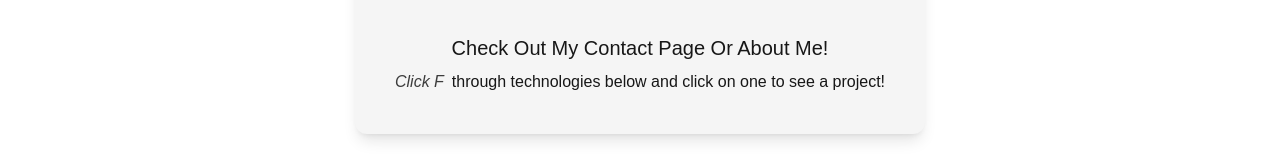
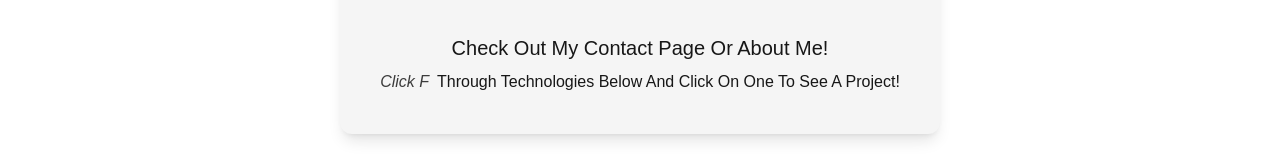
Before and after one commit to TeejMcSteez/nextWebsite, a Next.js app: page / in a window 1280 px wide. Shown: the part 350-510 px from the top of the page. Built offline with nearby package versions, Linux system fonts and the light colour scheme.

Commit message:
Minor UI update

```diff
--- a/src/components/Landing/Landing.tsx
+++ b/src/components/Landing/Landing.tsx
@@ -14,7 +14,7 @@ export default function Landing() {
                 <p className="text-xl font-medium mb-2">Check Out My Contact Page Or About Me!</p>
                 <footer className="flex flex-col md:flex-row">
                     <p className="bold italic animate-pulse mr-2">Click F</p>
-                    <p>through technologies below and click on one to see a project!</p>
+                    <p>Through Technologies Below And Click On One To See A Project!</p>
                 </footer>
             </div>
         </div>
--- a/src/components/Projects/Projects.tsx
+++ b/src/components/Projects/Projects.tsx
@@ -33,7 +33,7 @@ export default function Blog() {
         };
 
         fetchData();
-    }, []); // Empty array for some reason means it only runs on mount ***
+    }, []);
     if (loading) return (
         <Loading />
     );
```
